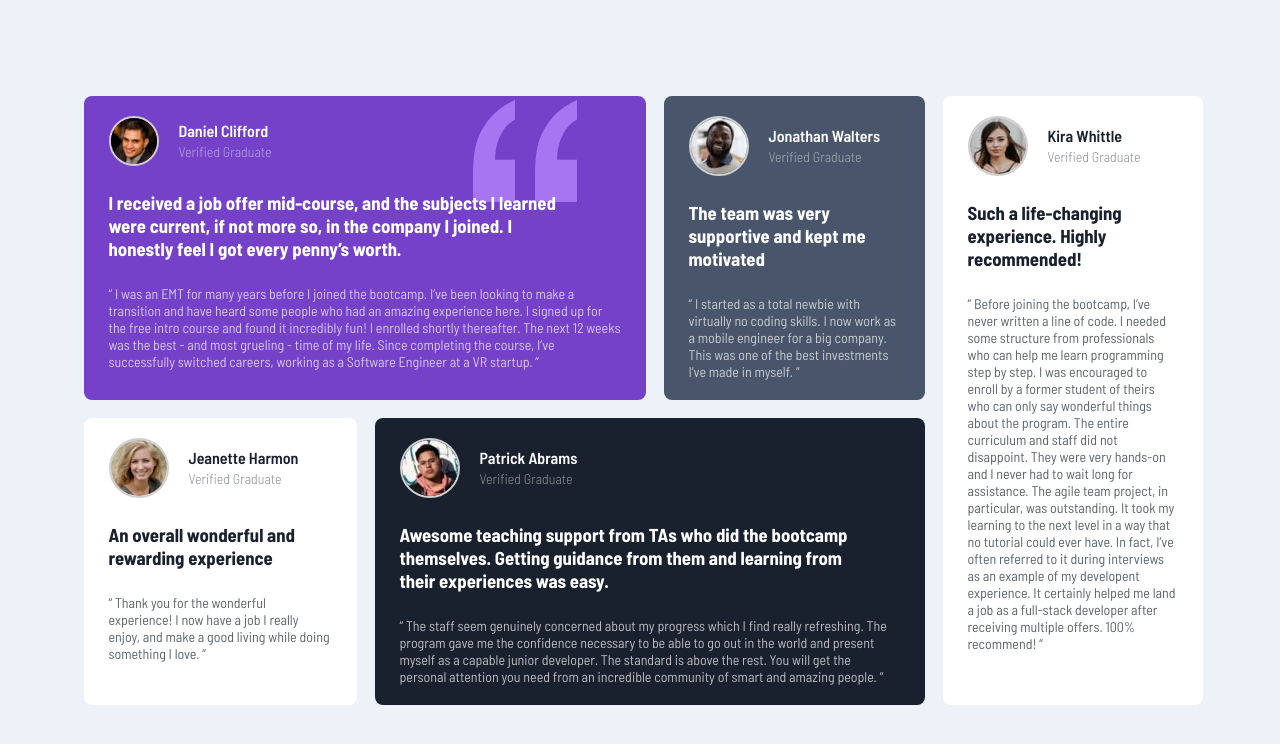
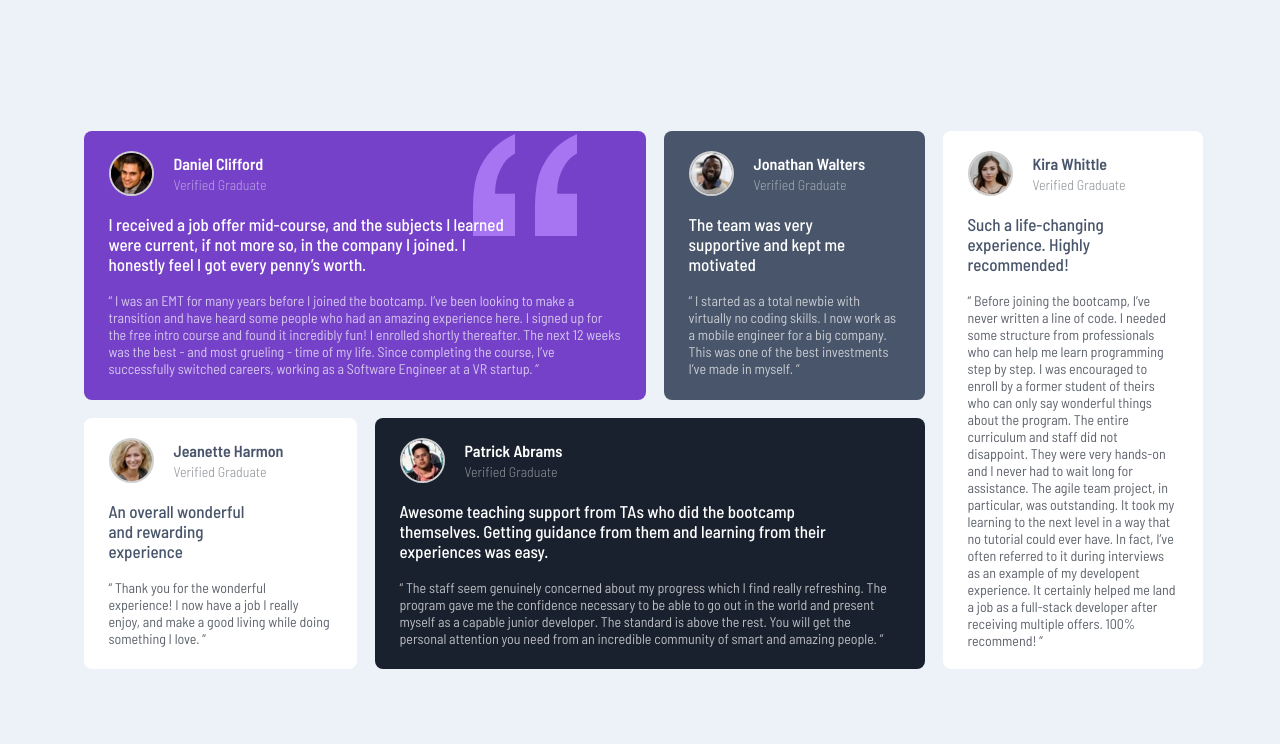
Before and after one commit to Talika-Bajaj/Testimonials-Grid-Section, a plain HTML site: page index.html in a window 1280 px wide. Drawn offline with Linux system fonts and the light colour scheme.

Commit message:
Update styles

```diff
--- a/index.html
+++ b/index.html
@@ -18,15 +18,15 @@
 
       <div class="one column">
         <div class="head">
-          <img src="images/image-daniel.jpg" height="50" alt="">
+          <img src="images/image-daniel.jpg" height="45" alt="">
           <div class="author">
             <p class="name">Daniel Clifford</p>
             <p class="verify">Verified Graduate</p>
           </div>
         </div>
-        <h3>I received a job offer mid-course, and the subjects I learned were current, if not more so,
+        <p class="heading">I received a job offer mid-course, and the subjects I learned were current, if not more so,
           in the company
-          I joined. I honestly feel I got every penny’s worth.</h3>
+          I joined. I honestly feel I got every penny’s worth.</p>
         <p class="para">“ I was an EMT for many years before I joined the bootcamp. I’ve been looking to make a
           transition and have heard some people who had an amazing experience here. I signed up
           for the free intro course and found it incredibly fun! I enrolled shortly thereafter.
@@ -35,41 +35,41 @@
       </div>
       <div class="two column">
         <div class="head">
-          <img src="images/image-jonathan.jpg" alt="">
+          <img src="images/image-jonathan.jpg" height="45" alt="">
           <div class="author">
             <p class="name">Jonathan Walters</p>
             <p class="verify">Verified Graduate</p>
           </div>
         </div>
-        <h3>The team was very supportive and kept me motivated</h3>
+        <p class="heading">The team was very supportive and kept me motivated</p>
         <p class="para">“ I started as a total newbie with virtually no coding skills. I now work as a mobile engineer
           for a big
           company. This was one of the best investments I’ve made in myself. ”</p>
       </div>
       <div class="three column">
         <div class="head">
-          <img src="images/image-jeanette.jpg" alt="">
+          <img src="images/image-jeanette.jpg" height="45" alt="">
           <div class="author">
             <p class="name">Jeanette Harmon</p>
             <p class="verify light-black">Verified Graduate</p>
           </div>
         </div>
-        <h3>An overall wonderful and rewarding experience</h3>
+        <p class="heading">An overall wonderful and rewarding experience</p>
         <p class="para black">“ Thank you for the wonderful experience! I now have a job I really enjoy, and make a good
           living while
           doing something I love. ”</p>
       </div>
       <div class="four column">
         <div class="head">
-          <img src="images/image-patrick.jpg" alt="">
+          <img src="images/image-patrick.jpg" height="45" alt="">
           <div class="author">
             <p class="name">Patrick Abrams</p>
             <p class="verify">Verified Graduate</p>
           </div>
         </div>
-        <h3>Awesome teaching support from TAs who did the bootcamp themselves. Getting guidance from
+        <p class="heading">Awesome teaching support from TAs who did the bootcamp themselves. Getting guidance from
           them and learning
-          from their experiences was easy.</h3>
+          from their experiences was easy.</p>
         <p class="para">“ The staff seem genuinely concerned about my progress which I find really refreshing. The
           program
           gave me the confidence necessary to be able to go out in the world and present myself as a capable
@@ -78,13 +78,13 @@
       </div>
       <div class="five column">
         <div class="head">
-          <img src="images/image-kira.jpg" alt="">
+          <img src="images/image-kira.jpg" height="45" alt="">
           <div class="author">
             <p class="name">Kira Whittle</p>
             <p class="verify light-black">Verified Graduate</p>
           </div>
         </div>
-        <h3>Such a life-changing experience. Highly recommended!</h3>
+        <p class="heading">Such a life-changing experience. Highly recommended!</p>
         <p class="para black">“ Before joining the bootcamp, I’ve never written a line of code. I needed some structure
           from
           professionals who can help me learn programming step by step. I was encouraged to enroll by a former
--- a/responsive.css
+++ b/responsive.css
@@ -31,23 +31,23 @@
         width: 260px;
     }
 
-    .one h3 {
+    .one .heading {
+        width: 81%;
+    }
+
+    .two .heading {
+        width: 86%;
+    }
+
+    .three .heading {
+        width: 73%;
+    }
+
+    .four .heading {
         width: 91%;
     }
 
-    .two h3 {
-        width: 86%;
-    }
-
-    .three h3 {
-        width: 84%;
-    }
-
-    .four h3 {
-        width: 91%;
-    }
-
-    .five h3 {
+    .five .heading {
         width: 100%;
     }
 }
--- a/style.css
+++ b/style.css
@@ -50,13 +50,7 @@ main {
     padding: 20px 25px;
     display: flex;
     flex-direction: column;
-    gap: 25px;
-}
-
-.one {
-    /* border: 2px solid blue; */
-    background: var(--Moderate_violet) url(images/bg-pattern-quotation.svg) no-repeat right 15% top 2%;
-    grid-area: one;
+    gap: 18px;
 }
 
 .head {
@@ -94,6 +88,17 @@ img {
     color: hsla(219, 29%, 14%, 0.7);
 }
 
+.heading {
+    font-weight: 500;
+    font-size: 17px;
+}
+
+.one {
+    /* border: 2px solid blue; */
+    background: var(--Moderate_violet) url(images/bg-pattern-quotation.svg) no-repeat right 15% top 2%;
+    grid-area: one;
+}
+
 .two {
     /* border: 2px solid green; */
     grid-area: two;
@@ -103,7 +108,7 @@ img {
 .three {
     /* border: 2px solid indigo; */
     background-color: var(--White);
-    color: var(--Very_dark_blackish_blue);
+    color: var(--Very_dark_grayish_blue);
     grid-area: three;
 }
 
@@ -114,9 +119,8 @@ img {
 }
 
 .five {
-    /* display: none; */
     /* border: 2px solid orangered; */
     background-color: var(--White);
-    color: var(--Very_dark_blackish_blue);
+    color: var(--Very_dark_grayish_blue);
     grid-area: five;
 }
```
